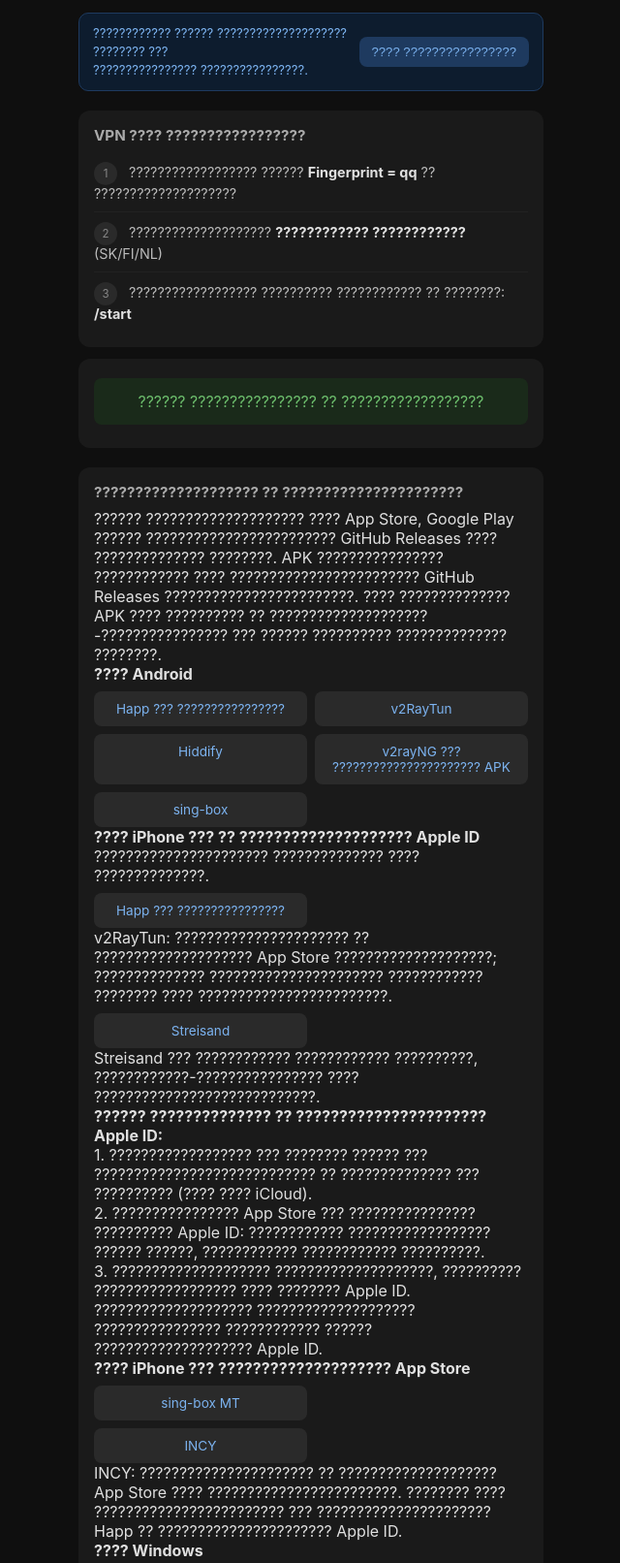
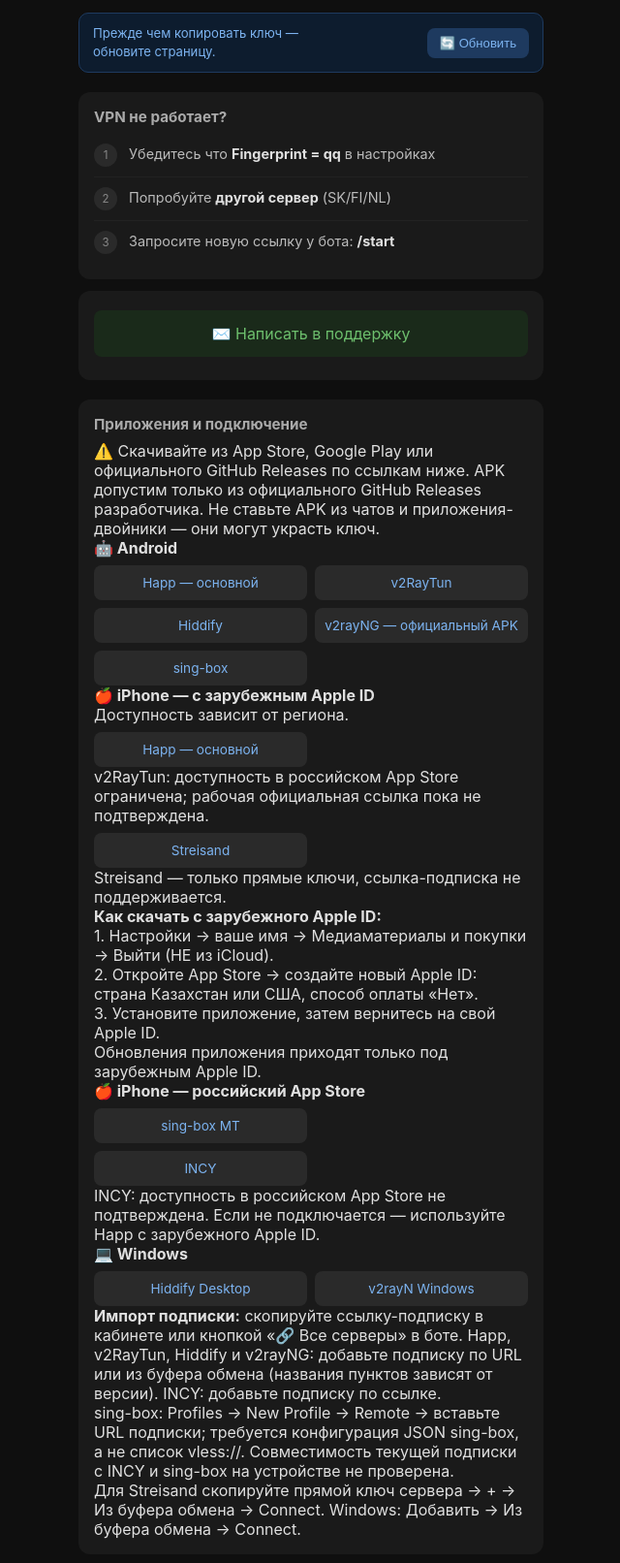
Before and after one commit to fastreality-help/fastreality-help.github.io, a plain HTML site: page index.html in a window 1280 px wide. Shown: the part 66-1678 px from the top of the page at 97% size, without its empty margins (319-959 px from the left). Drawn offline with Linux system fonts and the light colour scheme.

Commit message:
Restore website encoding and update Bratislava IP

```diff
--- a/index.html
+++ b/index.html
@@ -73,7 +73,7 @@
     .btn-support { background: #1a2a1a; color: #6dbf6d; text-align: center; margin-top: 4px; text-decoration: none; }
     .btn-support:active { background: #223322; }
 
-    /* === ?????????? ???????????????????? === */
+    /* === Лента объявлений === */
     .feed {
       border-radius: 10px;
       margin-top: 8px;
@@ -112,7 +112,7 @@
       line-height: 1.45;
     }
 
-    /* === ???????????? ???????????????? === */
+    /* === Кнопка обновить === */
     .refresh-notice {
       display: flex;
       align-items: center;
@@ -148,7 +148,7 @@
   <div class="container">
 
     <div class="feed" id="feed" hidden>
-      <div class="feed-label">???? ????????????????????</div>
+      <div class="feed-label">📢 Объявления</div>
       <div class="feed-scroll" id="feed-scroll"></div>
     </div>
 
@@ -157,78 +157,78 @@
 
     <div class="refresh-notice">
       <div class="refresh-notice-text">
-        ???????????? ?????? ???????????????????? ???????? ???<br>???????????????? ????????????????.
+        Прежде чем копировать ключ —<br>обновите страницу.
       </div>
-      <button class="btn-refresh" onclick="location.reload()">???? ????????????????</button>
+      <button class="btn-refresh" onclick="location.reload()">🔄 Обновить</button>
     </div>
 
     <div id="keys"></div>
 
     <div class="card section">
-      <h3>VPN ???? ?????????????????</h3>
+      <h3>VPN не работает?</h3>
       <div class="help-item">
         <span class="help-num">1</span>
-        ?????????????????? ?????? <b>Fingerprint = qq</b> ?? ????????????????????
+        Убедитесь что <b>Fingerprint = qq</b> в настройках
       </div>
       <div class="help-item">
         <span class="help-num">2</span>
-        ???????????????????? <b>???????????? ????????????</b> (SK/FI/NL)
+        Попробуйте <b>другой сервер</b> (SK/FI/NL)
       </div>
       <div class="help-item">
         <span class="help-num">3</span>
-        ?????????????????? ?????????? ???????????? ?? ????????: <b>/start</b>
+        Запросите новую ссылку у бота: <b>/start</b>
       </div>
     </div>
 
     <div id="revoke-card"></div>
 
     <div class="card" style="margin-top:8px">
-      <a id="support-btn" class="btn btn-support" href="mailto:fastrealitysupport@gmail.com?subject=????????????">?????? ???????????????? ?? ??????????????????</a>
+      <a id="support-btn" class="btn btn-support" href="mailto:fastrealitysupport@gmail.com?subject=Помощь">✉️ Написать в поддержку</a>
     </div>
 
     <div class="card section">
-      <h3>???????????????????? ?? ??????????????????????</h3>
-      <p>?????? ???????????????????? ???? App Store, Google Play ?????? ???????????????????????? GitHub Releases ???? ?????????????? ????????. APK ???????????????? ???????????? ???? ???????????????????????? GitHub Releases ????????????????????????. ???? ?????????????? APK ???? ?????????? ?? ????????????????????-???????????????? ??? ?????? ?????????? ?????????????? ????????.</p>
-      <h4>???? Android</h4>
+      <h3>Приложения и подключение</h3>
+      <p>⚠️ Скачивайте из App Store, Google Play или официального GitHub Releases по ссылкам ниже. APK допустим только из официального GitHub Releases разработчика. Не ставьте APK из чатов и приложения-двойники — они могут украсть ключ.</p>
+      <h4>🤖 Android</h4>
       <div class="apps">
-        <a class="app-link" href="https://play.google.com/store/apps/details?id=com.happproxy">Happ ??? ????????????????</a>
+        <a class="app-link" href="https://play.google.com/store/apps/details?id=com.happproxy">Happ — основной</a>
         <a class="app-link" href="https://play.google.com/store/apps/details?id=com.v2raytun.android">v2RayTun</a>
         <a class="app-link" href="https://play.google.com/store/apps/details?id=app.hiddify.com">Hiddify</a>
-        <a class="app-link" href="https://github.com/2dust/v2rayNG/releases">v2rayNG ??? ?????????????????????? APK</a>
+        <a class="app-link" href="https://github.com/2dust/v2rayNG/releases">v2rayNG — официальный APK</a>
         <a class="app-link" href="https://play.google.com/store/apps/details?id=io.nekohasekai.sfa">sing-box</a>
       </div>
-      <h4>???? iPhone ??? ?? ???????????????????? Apple ID</h4>
-      <p>?????????????????????? ?????????????? ???? ??????????????.</p>
+      <h4>🍎 iPhone — с зарубежным Apple ID</h4>
+      <p>Доступность зависит от региона.</p>
       <div class="apps">
-        <a class="app-link" href="https://apps.apple.com/app/happ-proxy-utility/id6504287215">Happ ??? ????????????????</a>
+        <a class="app-link" href="https://apps.apple.com/app/happ-proxy-utility/id6504287215">Happ — основной</a>
       </div>
-      <p>v2RayTun: ?????????????????????? ?? ???????????????????? App Store ????????????????????; ?????????????? ?????????????????????? ???????????? ???????? ???? ????????????????????????.</p>
+      <p>v2RayTun: доступность в российском App Store ограничена; рабочая официальная ссылка пока не подтверждена.</p>
       <div class="apps"><a class="app-link" href="https://apps.apple.com/app/streisand/id6450534064">Streisand</a></div>
-      <p>Streisand ??? ???????????? ???????????? ??????????, ????????????-???????????????? ???? ????????????????????????????.</p>
-      <p><b>?????? ?????????????? ?? ?????????????????????? Apple ID:</b><br>
-        1. ?????????????????? ??? ???????? ?????? ??? ???????????????????????????? ?? ?????????????? ??? ?????????? (???? ???? iCloud).<br>
-        2. ???????????????? App Store ??? ???????????????? ?????????? Apple ID: ???????????? ?????????????????? ?????? ??????, ???????????? ???????????? ??????????.<br>
-        3. ???????????????????? ????????????????????, ?????????? ?????????????????? ???? ???????? Apple ID.<br>
-        ???????????????????? ???????????????????? ???????????????? ???????????? ?????? ???????????????????? Apple ID.</p>
-      <h4>???? iPhone ??? ???????????????????? App Store</h4>
+      <p>Streisand — только прямые ключи, ссылка-подписка не поддерживается.</p>
+      <p><b>Как скачать с зарубежного Apple ID:</b><br>
+        1. Настройки → ваше имя → Медиаматериалы и покупки → Выйти (НЕ из iCloud).<br>
+        2. Откройте App Store → создайте новый Apple ID: страна Казахстан или США, способ оплаты «Нет».<br>
+        3. Установите приложение, затем вернитесь на свой Apple ID.<br>
+        Обновления приложения приходят только под зарубежным Apple ID.</p>
+      <h4>🍎 iPhone — российский App Store</h4>
       <div class="apps"><a class="app-link" href="https://apps.apple.com/ru/app/sing-box-mt/id6785326793">sing-box MT</a></div>
       <div class="apps"><a class="app-link" href="https://apps.apple.com/ru/app/incy/id6756943388">INCY</a></div>
-      <p>INCY: ?????????????????????? ?? ???????????????????? App Store ???? ????????????????????????. ???????? ???? ???????????????????????? ??? ?????????????????????? Happ ?? ?????????????????????? Apple ID.</p>
-      <h4>???? Windows</h4>
+      <p>INCY: доступность в российском App Store не подтверждена. Если не подключается — используйте Happ с зарубежного Apple ID.</p>
+      <h4>💻 Windows</h4>
       <div class="apps">
         <a class="app-link" href="https://github.com/hiddify/hiddify-app/releases">Hiddify Desktop</a>
         <a class="app-link" href="https://github.com/2dust/v2rayN/releases">v2rayN Windows</a>
       </div>
-      <p><b>???????????? ????????????????:</b> ???????????????????? ????????????-???????????????? ?? ???????????????? ?????? ?????????????? ?????? ?????? ???????????????? ?? ????????. Happ, v2RayTun, Hiddify ?? v2rayNG: ???????????????? ???????????????? ???? URL ?????? ???? ???????????? ???????????? (???????????????? ?????????????? ?????????????? ???? ????????????). INCY: ???????????????? ???????????????? ???? ????????????.</p>
-      <p>sing-box: Profiles ??? New Profile ??? Remote ??? ???????????????? URL ????????????????; ?????????????????? ???????????????????????? JSON sing-box, ?? ???? ???????????? vless://. ?????????????????????????? ?????????????? ???????????????? ?? INCY ?? sing-box ???? ???????????????????? ???? ??????????????????.</p>
-      <p>?????? Streisand ???????????????????? ???????????? ???????? ?????????????? ??? + ??? ???? ???????????? ???????????? ??? Connect. Windows: ???????????????? ??? ???? ???????????? ???????????? ??? Connect.</p>
+      <p><b>Импорт подписки:</b> скопируйте ссылку-подписку в кабинете или кнопкой «🔗 Все серверы» в боте. Happ, v2RayTun, Hiddify и v2rayNG: добавьте подписку по URL или из буфера обмена (названия пунктов зависят от версии). INCY: добавьте подписку по ссылке.</p>
+      <p>sing-box: Profiles → New Profile → Remote → вставьте URL подписки; требуется конфигурация JSON sing-box, а не список vless://. Совместимость текущей подписки с INCY и sing-box на устройстве не проверена.</p>
+      <p>Для Streisand скопируйте прямой ключ сервера → + → Из буфера обмена → Connect. Windows: Добавить → Из буфера обмена → Connect.</p>
     </div>
 
   </div>
 
   <script>
     (function () {
-      // ?????????????????? ?????????? ????????????????????
+      // Загружаем ленту объявлений
       fetch('announcements.json?t=' + Date.now())
         .then(function(r) { return r.ok ? r.json() : []; })
         .then(function(items) {
@@ -243,7 +243,7 @@
               hour: '2-digit', minute: '2-digit', timeZone: 'Europe/Moscow'
             });
             html += '<div class="feed-item">'
-              + (ts ? '<div class="feed-item-time">' + ts + ' ??????</div>' : '')
+              + (ts ? '<div class="feed-item-time">' + ts + ' МСК</div>' : '')
               + '<div class="feed-item-text">' + item.text.replace(/</g,'&lt;') + '</div>'
               + '</div>';
           }
@@ -252,7 +252,7 @@
         })
         .catch(function() {});
 
-      // ??????????????????: ???????????????? (#...); ?????????? ???????????? ???????????? ???????????? ??? query (?sk=...)
+      // Параметры: фрагмент (#...); самый первый формат ссылок — query (?sk=...)
       var params = new URLSearchParams(location.hash.slice(1));
       if (!location.hash.slice(1)) params = new URLSearchParams(location.search);
       var keysDiv = document.getElementById('keys');
@@ -264,7 +264,7 @@
 
       var supportBtn = document.getElementById('support-btn');
       if (supportBtn) {
-        var subject = uid ? '???????????? - tg_id: ' + uid : '????????????';
+        var subject = uid ? 'Помощь - tg_id: ' + uid : 'Помощь';
         supportBtn.href = 'mailto:fastrealitysupport@gmail.com?subject=' + encodeURIComponent(subject);
       }
 
@@ -284,10 +284,10 @@
         return atob(t);
       }
 
-      // ?????????????? ???????????? ???????????????? (?????? ???????????? ??????????????????????):
-      //  1) #uuid=..&uid=..&sub=..  (?? 23.06) ??? ???????????? ???????????????????? ?????????? ???? uuid;
-      //  2) #l_sk=..&l_fi=..        (?? 26.10) ??? ?????????????? vless:// ?? base64url;
-      //  3) #sk=..&fi=..&nl=..      ?? ?sk=..&fi=..&nl=.. (???????????? ???????????? 23.06) ??? ?????????????? vless:// ???????????????? ??????????????.
+      // Форматы ссылок кабинета (все должны открываться):
+      //  1) #uuid=..&uid=..&sub=..  (с 23.06) — ссылки собираются здесь из uuid;
+      //  2) #l_sk=..&l_fi=..        (с 26.10) — готовые vless:// в base64url;
+      //  3) #sk=..&fi=..&nl=..      и ?sk=..&fi=..&nl=.. (первые версии 23.06) — готовые vless:// открытым текстом.
       var links = {};
       var found = 0;
       for (var i = 0; i < servers.length; i++) {
@@ -313,13 +313,13 @@
         return;
       }
 
-      var html = '<div class="card"><h2>?????????????? ?????????? ?????????????????????? ????????</h2>';
+      var html = '<div class="card"><h2>Нажмите чтобы скопировать ключ</h2>';
       for (var j = 0; j < servers.length; j++) {
         var s = servers[j];
         if (!links[s.code]) continue;
         html += '<button class="btn btn-key" data-key="' + s.code + '">'
           + s.flag + ' ' + s.name
-          + '<span class="hint">????????????????????</span></button>';
+          + '<span class="hint">копировать</span></button>';
       }
       if (links.nl) {
         html += '<button class="btn btn-key" data-key="nl">\u{1F1F3}\u{1F1F1} \u041d\u0438\u0434\u0435\u0440\u043b\u0430\u043d\u0434\u044b'
@@ -333,15 +333,15 @@
           while (b.length % 4) b += '=';
           links.sub = atob(b);
         } catch (e) { links.sub = subB64; }
-        html += '<div class="card"><h2>???????????????? (?????? ??????????????)</h2>'
-          + '<button class="btn btn-sub" data-key="sub">???? ?????????????????????? ????????????-????????????????</button></div>';
+        html += '<div class="card"><h2>Подписка (все серверы)</h2>'
+          + '<button class="btn btn-sub" data-key="sub">🔗 Скопировать ссылку-подписку</button></div>';
       }
 
       keysDiv.innerHTML = html;
 
       var revokeCard = document.getElementById('revoke-card');
       if (revokeCard) {
-        revokeCard.innerHTML = '<div class="card"><a class="btn btn-danger" href="https://t.me/FastRealityBot">???? ???????????????? ????????????</a></div>';
+        revokeCard.innerHTML = '<div class="card"><a class="btn btn-danger" href="https://t.me/FastRealityBot">🔄 Обновить данные</a></div>';
       }
 
       keysDiv.addEventListener('click', function (e) {
@@ -352,10 +352,10 @@
         navigator.clipboard.writeText(text).then(function () {
           btn.classList.add('copied-state');
           var hint = btn.querySelector('.hint');
-          if (hint) hint.textContent = '??? ??????????????????????';
+          if (hint) hint.textContent = '✅ скопировано';
           setTimeout(function () {
             btn.classList.remove('copied-state');
-            if (hint) hint.textContent = '????????????????????';
+            if (hint) hint.textContent = 'копировать';
           }, 1500);
         });
       });
```
